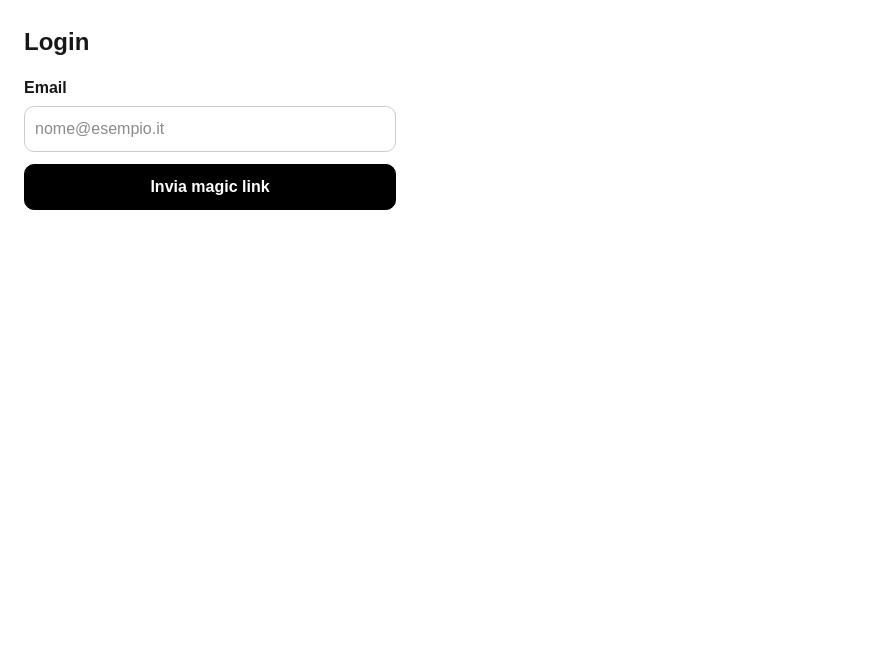
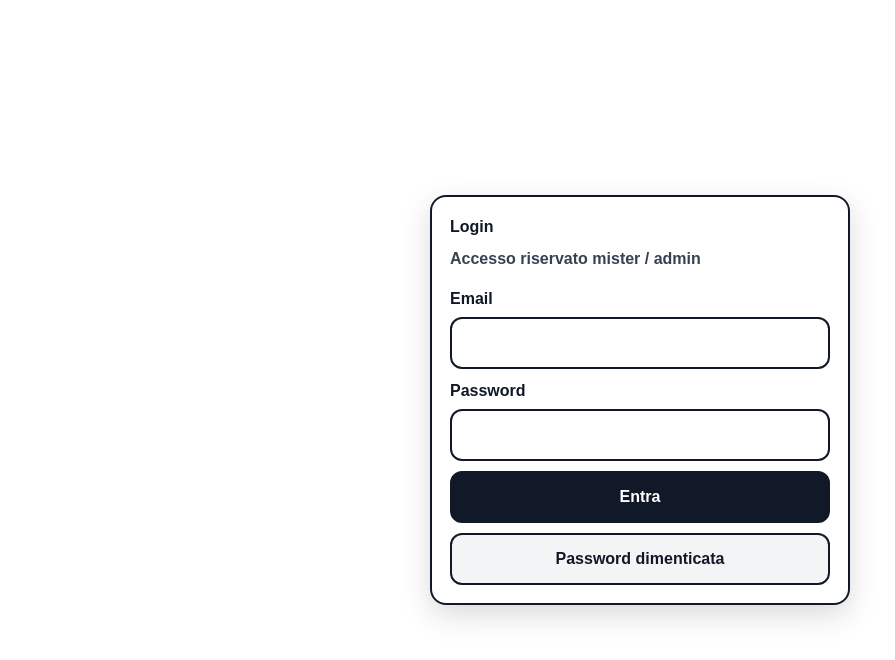
Before and after one commit to Ginca11/prenotazioni-campo, a Next.js app: page /login in a window 1280 px wide. Shown: the top 660 px of the page, without its empty margins (0-895 px from the left). Built offline with nearby package versions, Linux system fonts and the light colour scheme; no server answers.

Commit message:
Switch login to email+password and add forgot password

```diff
--- a/src/app/login/page.tsx
+++ b/src/app/login/page.tsx
@@ -5,40 +5,149 @@ import { supabase } from "@/lib/supabaseClient";
 
 export default function LoginPage() {
   const [email, setEmail] = useState("");
+  const [password, setPassword] = useState("");
+  const [loading, setLoading] = useState(false);
   const [msg, setMsg] = useState<string | null>(null);
 
-  async function sendMagicLink() {
+  const inputStyle: React.CSSProperties = {
+    padding: "12px 12px",
+    border: "2px solid #111827",
+    borderRadius: 12,
+    background: "#fff",
+    color: "#111827",
+    fontWeight: 800,
+    outline: "none",
+    width: "100%",
+  };
+
+  const btnPrimary: React.CSSProperties = {
+    background: "#111827",
+    color: "#fff",
+    border: "2px solid #111827",
+    borderRadius: 12,
+    padding: "12px 14px",
+    fontWeight: 900,
+    width: "100%",
+  };
+
+  const btnGhost: React.CSSProperties = {
+    background: "#F3F4F6",
+    color: "#111827",
+    border: "2px solid #111827",
+    borderRadius: 12,
+    padding: "12px 14px",
+    fontWeight: 900,
+    width: "100%",
+  };
+
+  async function doLogin(e: React.FormEvent) {
+    e.preventDefault();
     setMsg(null);
-    const { error } = await supabase.auth.signInWithOtp({
-      email,
-      options: { emailRedirectTo: `${window.location.origin}/planner` },
+    setLoading(true);
+
+    const { error } = await supabase.auth.signInWithPassword({
+      email: email.trim(),
+      password,
     });
-    if (error) setMsg(error.message);
-    else setMsg("Link inviato! Controlla la tua email.");
+
+    setLoading(false);
+
+    if (error) {
+      setMsg(error.message);
+      return;
+    }
+
+    window.location.href = "/planner";
+  }
+
+  async function forgotPassword() {
+    setMsg(null);
+    setLoading(true);
+
+    const redirectTo = `${window.location.origin}/reset-password`;
+    const { error } = await supabase.auth.resetPasswordForEmail(email.trim(), { redirectTo });
+
+    setLoading(false);
+
+    if (error) {
+      setMsg(error.message);
+      return;
+    }
+
+    setMsg("Ti ho inviato una mail per reimpostare la password.");
   }
 
   return (
-    <div style={{ padding: 24, maxWidth: 420 }}>
-      <h1 style={{ fontSize: 24, fontWeight: 800 }}>Login</h1>
+    <div
+      style={{
+        minHeight: "100vh",
+        display: "flex",
+        alignItems: "center",
+        justifyContent: "center",
+        padding: 16,
+        background: "#fff",
+      }}
+    >
+      <div
+        style={{
+          width: 420,
+          maxWidth: "95vw",
+          border: "2px solid #111827",
+          borderRadius: 16,
+          padding: 18,
+          boxShadow: "0 10px 30px rgba(0,0,0,0.15)",
+        }}
+      >
+        <h2 style={{ margin: 0, fontWeight: 900, color: "#111827" }}>Login</h2>
+        <p style={{ marginTop: 8, marginBottom: 16, fontWeight: 800, color: "#374151" }}>
+          Accesso riservato mister / admin
+        </p>
 
-      <label style={{ display: "block", marginTop: 16 }}>
-        <div style={{ fontWeight: 700, marginBottom: 6 }}>Email</div>
+        <form onSubmit={doLogin} style={{ display: "grid", gap: 10 }}>
+          <label style={{ display: "grid", gap: 6 }}>
+            <span style={{ fontWeight: 900, color: "#111827" }}>Email</span>
             <input
+              style={inputStyle}
               value={email}
               onChange={(e) => setEmail(e.target.value)}
-          placeholder="nome@esempio.it"
-          style={{ width: "100%", border: "1px solid #ccc", borderRadius: 10, padding: 10 }}
+              type="email"
+              autoComplete="email"
+              required
             />
           </label>
 
-      <button
-        onClick={sendMagicLink}
-        style={{ marginTop: 12, width: "100%", borderRadius: 10, padding: 10, border: "1px solid #000", background: "#000", color: "#fff", fontWeight: 800 }}
-      >
-        Invia magic link
+          <label style={{ display: "grid", gap: 6 }}>
+            <span style={{ fontWeight: 900, color: "#111827" }}>Password</span>
+            <input
+              style={inputStyle}
+              value={password}
+              onChange={(e) => setPassword(e.target.value)}
+              type="password"
+              autoComplete="current-password"
+              required
+            />
+          </label>
+
+          <button style={btnPrimary} type="submit" disabled={loading}>
+            {loading ? "Accesso…" : "Entra"}
           </button>
 
-      {msg && <div style={{ marginTop: 12, fontWeight: 700 }}>{msg}</div>}
+          <button
+            style={btnGhost}
+            type="button"
+            disabled={loading || !email.trim()}
+            onClick={forgotPassword}
+          >
+            Password dimenticata
+          </button>
+
+          {msg && (
+            <div style={{ marginTop: 6, fontWeight: 900, color: msg.includes("inviato") ? "#065F46" : "#991B1B" }}>
+              {msg}
+            </div>
+          )}
+        </form>
+      </div>
     </div>
   );
 }
```
Lines whose indentation alone changed are shown as unchanged.
